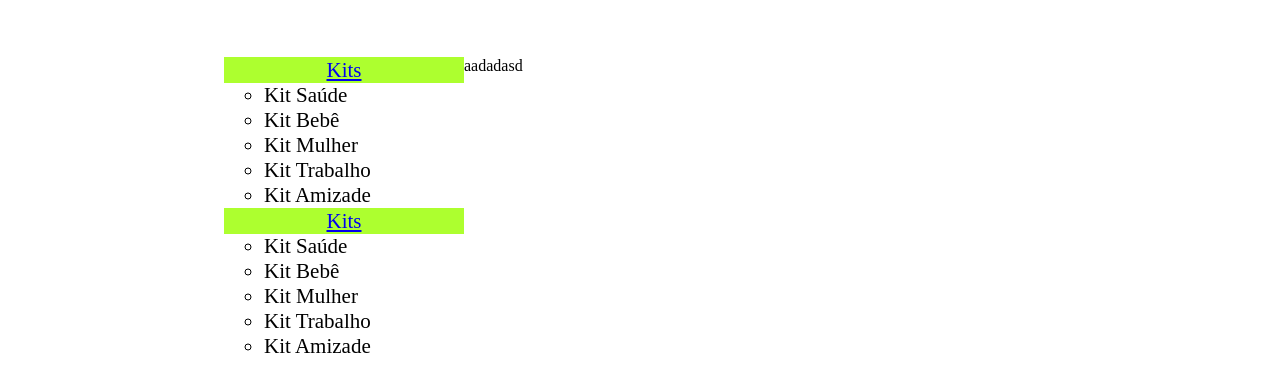
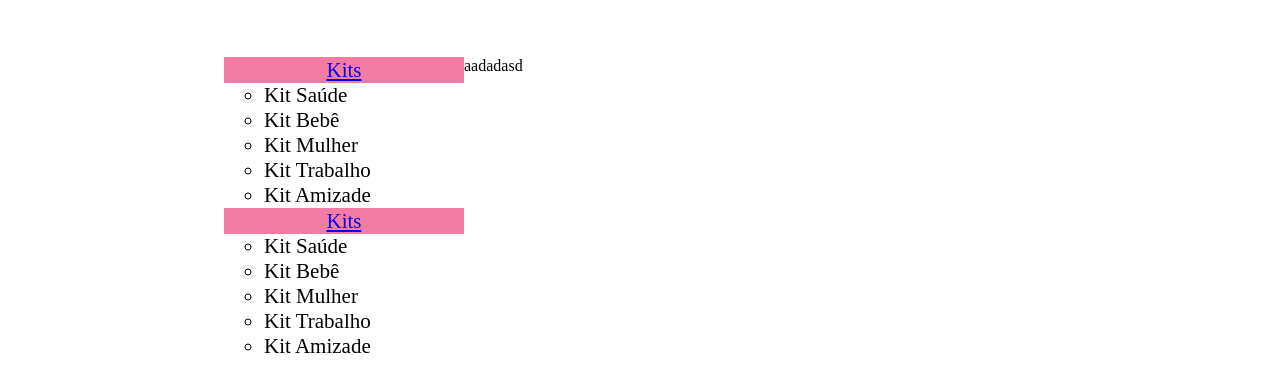
Before and after one commit to TonyAraujo88/site_imaginnebordados, a plain HTML site: page index.html in a window 1280 px wide. Shown: the part 338-730 px from the top of the page. Drawn offline with Linux system fonts and the light colour scheme.

Commit message:
kits_meio02

```diff
--- a/assets/style.css
+++ b/assets/style.css
@@ -108,7 +108,7 @@ body {
     display: flex;
     width: 240px;
     height: 26px;
-    background: greenyellow;
+    background: rgb(243, 124, 164);
 }
 
 .category-list {
```
